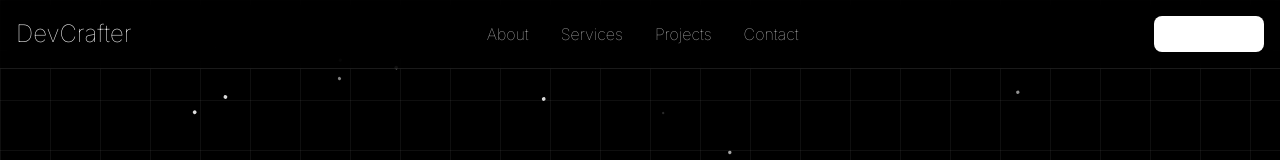
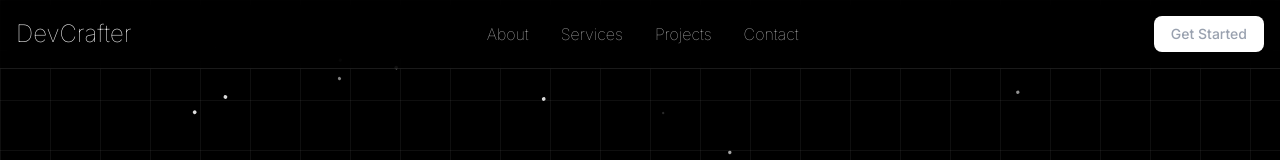
Before and after one commit to sahilbajaj2004/devcrafter, a Next.js app: page / in a window 1280 px wide. Shown: the top 160 px of the page. Built offline with nearby package versions, Linux system fonts and the light colour scheme.

Commit message:
text from nav bar fixed

```diff
--- a/src/components/Navbar.tsx
+++ b/src/components/Navbar.tsx
@@ -44,7 +44,7 @@ const Navbar = () => {
         </div>
         <Button
           variant="outline"
-          className="border-white/20 text-white hover:bg-white hover:text-black"
+          className="border-white/20 text-gray-400 hover:bg-white hover:text-black"
         >
           Get Started
         </Button>
```
